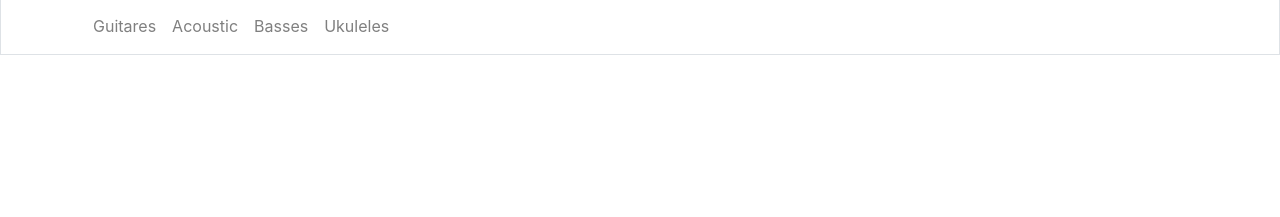
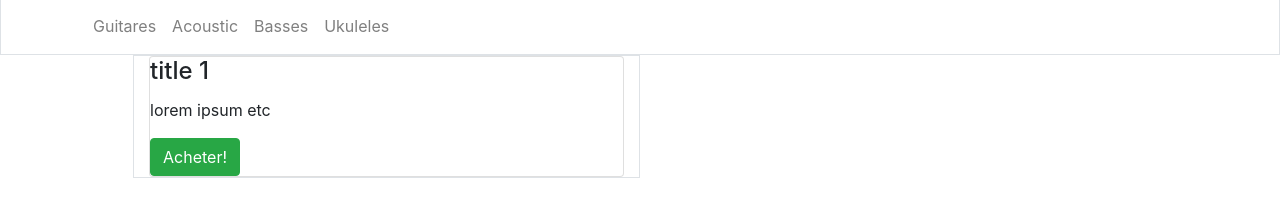
Before and after one commit to ignacioito/TP02-CQ03---Site-site-statique, a plain HTML site: page index.html in a window 1280 px wide. Shown: the part 185-402 px from the top of the page. Drawn offline with nearby package versions, Linux system fonts and the light colour scheme.

Commit message:
commit
commit avec la premiere partie de la section produits

```diff
--- a/index.html
+++ b/index.html
@@ -82,6 +82,27 @@
         </div>
       </div>
     </nav>
+    <!-- Section avec les produits -->
+
+    <section>
+      <div class="container">
+        <div class="row mx-md-5">
+          <div class="col-sm-3 col-sm-6 border">
+            <div class="card">
+              <div class="card-block">
+                <div class="card-title">
+                  <h4>title 1</h4>
+                </div>
+                <div class="card-text">
+                  <p>lorem ipsum etc</p>
+                  <a href="#" class="btn btn-success">Acheter!</a>
+                </div>
+              </div>
+            </div>
+          </div>
+        </div>
+      </div>
+    </section>
 
     <!-- Optional JavaScript -->
     <!-- jQuery first, then Popper.js, then Bootstrap JS -->
```
Also changed, not shown: 1 other file.
